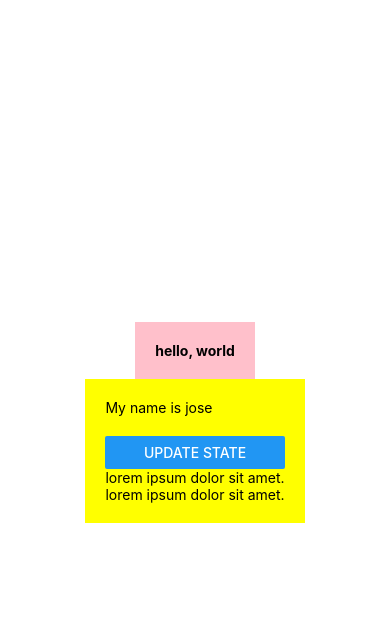
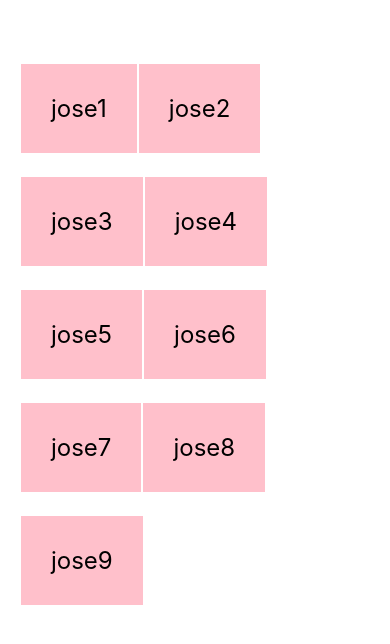
Before and after one commit to realchema/React-Native, a React Native app: screen / in a window 390 px wide. Shown: the top 644 px of the page. Built offline with nearby package versions, Linux system fonts and the light colour scheme.

Commit message:
FlatList (recycle view)

```diff
--- a/App.js
+++ b/App.js
@@ -1,27 +1,29 @@
 import { StatusBar } from 'expo-status-bar';
 import React, {useState} from 'react';
-import { StyleSheet, Text, View, Button } from 'react-native';
+import { StyleSheet, Text, View, Button, FlatList } from 'react-native';
 
 export default function App() {
-  const [name, setName] = useState('jose')
-  const clickHandler = () => {
-    setName('jose2')
-    setPerson({name: 'luigi', age: 45});
-  }
+  const [people, setPeople] = useState([
+    {name: 'jose1', id: '1'},
+    {name: 'jose2', id: '2'},
+    {name: 'jose3', id: '3'},
+    {name: 'jose4', id: '4'},
+    {name: 'jose5', id: '5'},
+    {name: 'jose6', id: '6'},
+    {name: 'jose7', id: '7'},
+    {name: 'jose8', id: '8'},
+    {name: 'jose9', id: '9'},
+  ]);
   return (
     <View style={styles.container}>
-      <View style={styles.header}>
-        <Text style={styles.boldText}>hello, world</Text>
-      </View>
-      <View style={styles.body}>
-        <Text>My name is {name}</Text>
-        <Text></Text>
-        <View style={styles.buttonContainer}>
-          <Button title='update state' onPress={clickHandler}/>
-        </View>
-        <Text>lorem ipsum dolor sit amet.</Text>
-        <Text>lorem ipsum dolor sit amet.</Text>
-      </View>
+        <FlatList
+        numColumns ={2}
+        keyExtractor={(item) => item.id}
+        data={people}
+        renderItem={({item}) => (
+          <Text style={styles.item}>{item.name}</Text>
+        )}
+        />
       <StatusBar style="auto" />
     </View>
   );
@@ -31,21 +33,14 @@ const styles = StyleSheet.create({
   container: {
     flex: 1,
     backgroundColor: '#fff',
-    alignItems: 'center',
-    justifyContent: 'center',
+    paddingTop: 40,
+    paddingHorizontal: 20,
   },
-  header: {
-    backgroundColor: 'pink',
-    padding: 20,
-  },
-  boldText: {
-    fontWeight: 'bold',
-  },
-  body: {
-    backgroundColor: 'yellow',
-    padding: 20
-  },
-  buttonContainer: {
-    marginTop: 20
+  item: {
+    marginTop:24,
+    padding:30,
+    backgroundColor:'pink',
+    fontSize:24,
+    marginHorizontal:1
   }
 });
```
